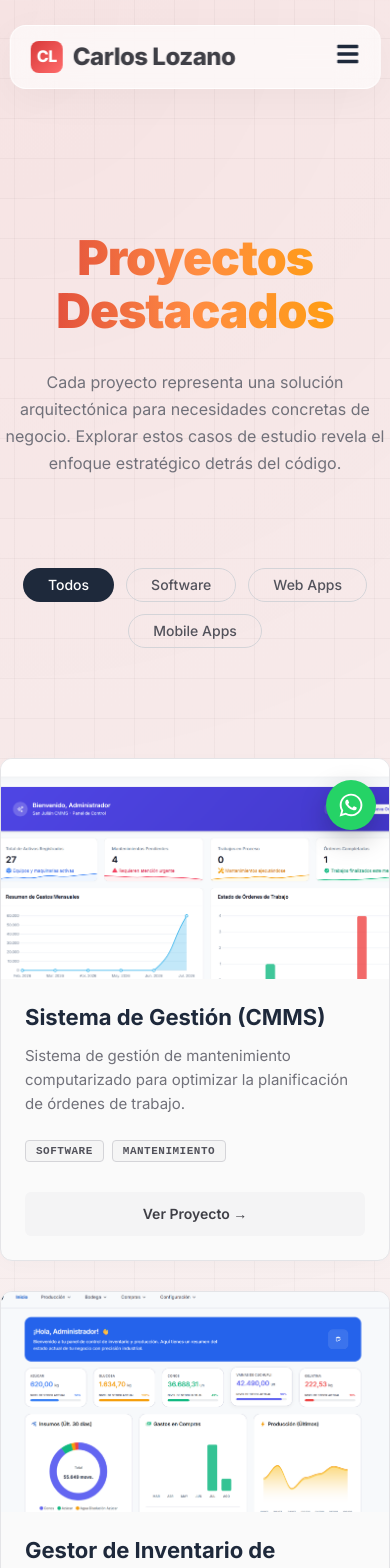
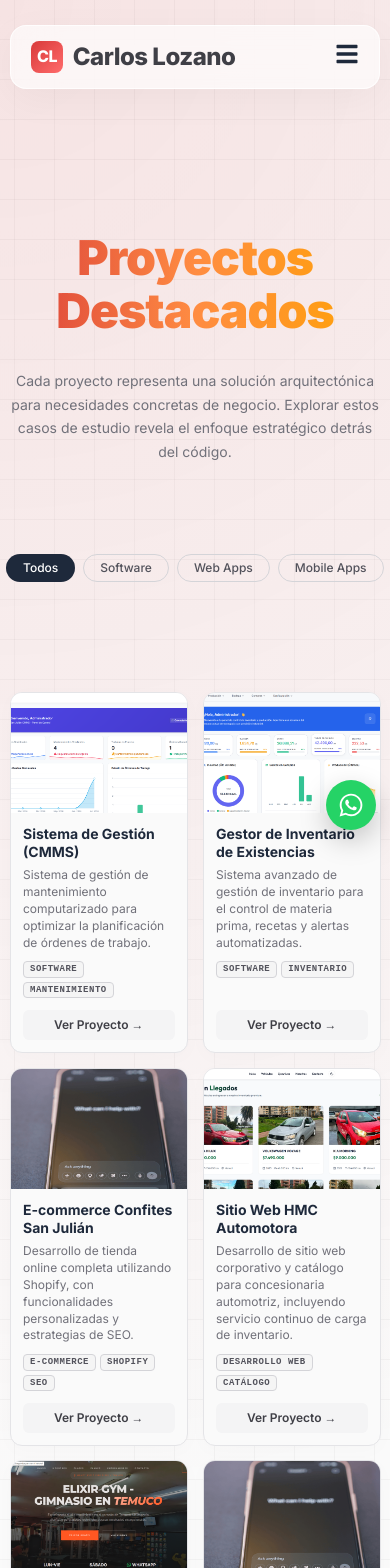
Before and after one commit to CarlosL-Code/Portafolio_react, a React (Vite) app: page /proyectos in a window 390 px wide. Shown: the top 1568 px of the page. Built offline with nearby package versions, Linux system fonts and the light colour scheme.

Commit message:
fix: mobile responsive improvements

```diff
--- a/src/componentes/layout/ExperienciaProfesional.css
+++ b/src/componentes/layout/ExperienciaProfesional.css
@@ -275,15 +275,39 @@
 }
 
 @media (max-width: 768px) {
+  .experiencia-profesional {
+    padding: 60px 0;
+  }
+
   .experiencia-tarjeta {
-    padding: 30px 20px;
+    padding: 20px 15px;
   }
 
   .experiencia-header {
     flex-direction: column;
+    gap: 5px;
+  }
+
+  .experiencia-cargo {
+    font-size: 20px;
+  }
+
+  .experiencia-empresa h4 {
+    font-size: 16px;
   }
 
   .experiencia-lista {
     grid-template-columns: 1fr;
+    gap: 12px;
+    margin-top: 15px;
+    padding-bottom: 15px;
+  }
+
+  .experiencia-lista li {
+    font-size: 13px;
+  }
+
+  .experiencia-descripcion p {
+    font-size: 14px;
   }
 }
--- a/src/componentes/layout/Footer.css
+++ b/src/componentes/layout/Footer.css
@@ -106,6 +106,7 @@ body:not(.dark) .footer-premium {
 
 .newsletter-form input {
   flex: 1;
+  min-width: 0;
   background: rgba(0, 0, 0, 0.5);
   border: 1px solid rgba(255, 255, 255, 0.1);
   border-radius: 8px;
--- a/src/componentes/layout/Header.css
+++ b/src/componentes/layout/Header.css
@@ -8,8 +8,9 @@
     padding: 16px 36px;
     position: fixed;
     top: 25px;
-    left: 50%;
-    transform: translateX(-50%);
+    left: 0;
+    right: 0;
+    margin: 0 auto;
     width: 95%;
     max-width: 1150px; /* Un poco más despacio para el nuevo menú */
     z-index: 1000;
@@ -369,10 +370,10 @@
         right: -100%;
         width: 280px;
         height: 100vh;
-        background-color: rgba(255, 255, 255, 0.85);
+        background-color: rgba(255, 255, 255, 0.98); /* Más opaco */
         backdrop-filter: blur(20px);
         -webkit-backdrop-filter: blur(20px);
-        box-shadow: -10px 0 40px rgba(0, 0, 0, 0.1);
+        box-shadow: -10px 0 40px rgba(0, 0, 0, 0.15);
         z-index: 2000;
         flex-direction: column;
         justify-content: flex-start;
@@ -387,9 +388,9 @@
     }
 
     .dark .header .navbar {
-        background-color: rgba(15, 23, 42, 0.85);
-        box-shadow: -10px 0 40px rgba(0, 0, 0, 0.5);
-        border-left: 1px solid rgba(255, 255, 255, 0.05);
+        background-color: rgba(15, 23, 42, 0.98); /* Más opaco */
+        box-shadow: -10px 0 40px rgba(0, 0, 0, 0.6);
+        border-left: 1px solid rgba(255, 255, 255, 0.1);
     }
 
     .header .navbar.open {
@@ -415,6 +416,11 @@
         opacity: 0;
         transform: translateX(30px);
         transition: all 0.3s ease;
+        color: var(--shade-9) !important;
+    }
+
+    .dark .header .nav-links a {
+        color: var(--dark-title) !important;
     }
 
     .header .navbar.open .nav-links a {
@@ -446,6 +452,11 @@
         letter-spacing: 1px;
         padding: 12px 0;
         display: block;
+        color: var(--shade-9) !important;
+    }
+
+    .dark .nav-link-dropdown {
+        color: var(--dark-title) !important;
     }
 
     .dropdown-menu {
--- a/src/componentes/layout/Trabajos.css
+++ b/src/componentes/layout/Trabajos.css
@@ -300,10 +300,61 @@ body.dark .btn-load-more:hover {
 
 @media (max-width: 640px) {
   .grid-premium {
-    grid-template-columns: 1fr;
+    grid-template-columns: repeat(2, 1fr);
+    gap: 15px;
+    padding: 0 10px;
   }
 
   .titulo-premium {
-    font-size: 32px;
+    font-size: 28px;
+  }
+
+  .subtitulo-premium {
+    font-size: 14px;
+    padding: 0 10px;
+  }
+
+  .filtros-premium {
+    gap: 8px;
+  }
+
+  .filtros-premium label {
+    padding: 6px 16px;
+    font-size: 12px;
+  }
+
+  .imagen-proyecto {
+    height: 120px;
+  }
+
+  .info-proyecto {
+    padding: 12px;
+  }
+
+  .titulo-proyecto {
+    font-size: 14px;
+    margin-bottom: 6px;
+  }
+
+  .desc-proyecto {
+    font-size: 12px;
+    min-height: auto;
+    margin-bottom: 10px;
+    line-height: 1.4;
+  }
+
+  .tags-proyecto {
+    margin-bottom: 12px;
+    gap: 4px;
+  }
+
+  .tag-pildora {
+    font-size: 9px;
+    padding: 2px 6px;
+  }
+
+  .btn-proyecto {
+    padding: 8px;
+    font-size: 12px;
   }
 }
--- a/src/index.css
+++ b/src/index.css
@@ -36,9 +36,12 @@
 }
 
 /* BODY */
+body, html {
+    font-family: "Inter", sans-serif;
+    overflow-x: hidden;
+}
+
 body {
-    font-family: "Inter", sans-serif;
-
     /* Fondo base */
     background-color: var(--shade-1);
 
```
